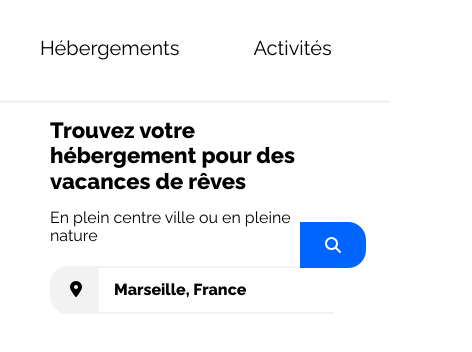
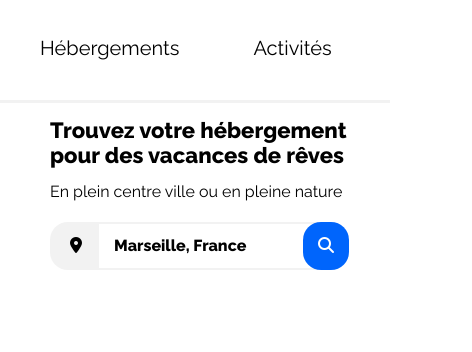
Before and after one commit to Lockdown24/P2, a plain HTML site: page Booki/index.html in a window 390 px wide. Shown: the part 70-422 px from the top of the page, 472 px wide, since content can reach past the window. Drawn offline with Linux system fonts and the light colour scheme.

Commit message:
Amélioration responsive barre recherche

```diff
--- a/Booki/CSS/style.css
+++ b/Booki/CSS/style.css
@@ -50,12 +50,17 @@ a:hover
 main
 {
     margin-left: 50px;
-    margin-right: 50px;
 }
 
 #title
 {
     font-size: 22px;
+    width: 90%;
+}
+
+h1
+{
+    margin: 100%;
 }
 
 h2
@@ -69,6 +74,11 @@ form
     display: flex;
     flex-direction: row;
     margin-top: 20px;
+}
+
+#search2
+{
+    display: none;
 }
 
 input
@@ -99,10 +109,7 @@ input::placeholder
 
 #search2
 {
-    opacity: 0;
-    position: absolute;
-    left: 300px;
-    top: 292px;
+    opacity: 100;
 }
 
 label
@@ -173,17 +180,26 @@ label
 
     #search_button
     {
-        opacity: 0;
+        display: none;
     }
 
     #search2
     {
-        opacity: 100;
+        display: block;
         background-color: #0065FC;
         color: white;
-        padding: 15px 25px 15px 25px;
-        border-radius: 0px 18px 18px 0px;
+        padding: 15px 15px 15px 15px;
+        border-radius: 18px 18px 18px 18px;
         font-weight: 600;
         border-top: none;
+        margin-right: 40px;
+        margin-left: -15px;
     }
+
+    input
+    {
+        width: 65%;
+    }
+
+
 }
--- a/Booki/index.html
+++ b/Booki/index.html
@@ -36,8 +36,8 @@
                             <i id="pos" class="fa-solid fa-location-dot"></i>
                         </label>
                         <input type="text" name="pseudo" id="pseudo" placeholder="Marseille, France" size="25"/>
+                        <a id="search_button" href="#">Rechercher</a>
                         <a id="search2" class="fa-solid fa-magnifying-glass" href="#"></a>
-                        <a id="search_button" href="#">Rechercher</a>
                     </form>
                 </div>
             </section>
```
